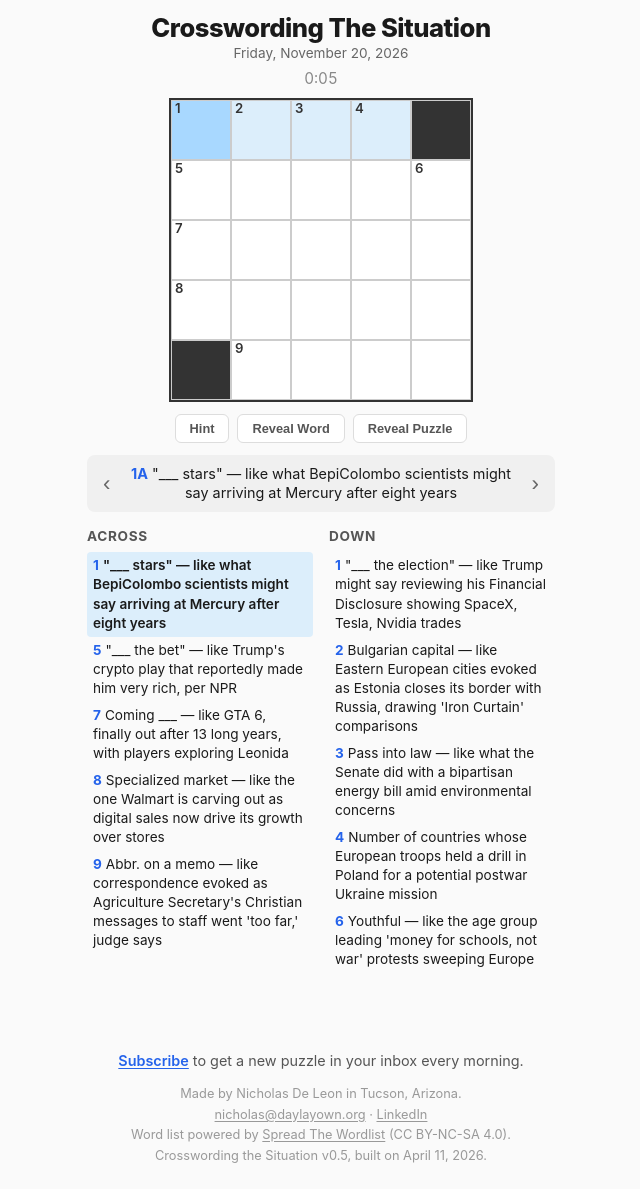
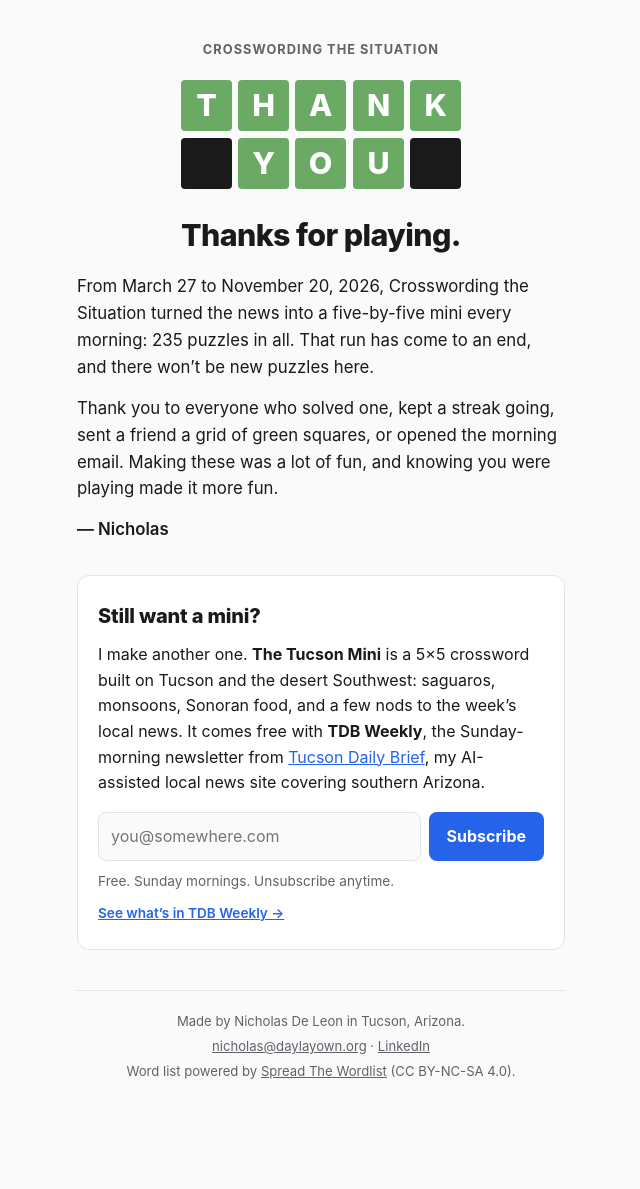
Before and after one commit to daylayown/crossword-puzzle, a plain HTML site: page index.html in a window 1280 px wide. Shown: the whole page, without its empty margins (319-959 px from the left). After the commit the page ends 1114 px from the top, so only its background shows below. Drawn offline with Linux system fonts and the light colour scheme.

Commit message:
Sunset Crosswording the Situation
Replace the puzzle player with a thank-you page that points readers to
The Tucson Mini in TDB Weekly, and remove the daily generation +
newsletter workflow (already disabled in GitHub Actions).

Co-Authored-By: Claude Opus 5.5 <noreply@anthropic.com>

```diff
--- a/index.html
+++ b/index.html
@@ -2,8 +2,9 @@
 <html lang="en">
 <head>
   <meta charset="UTF-8">
-  <meta name="viewport" content="width=device-width, initial-scale=1.0, user-scalable=no">
-  <title>Crosswording The Situation — Daily News Crossword</title>
+  <meta name="viewport" content="width=device-width, initial-scale=1.0">
+  <title>Crosswording The Situation — Thanks for playing</title>
+  <meta name="description" content="Crosswording the Situation has published its last daily news mini. Thank you for playing. For a new mini, try The Tucson Mini in TDB Weekly.">
   <!-- Google Analytics -->
   <script async src="https://www.googletagmanager.com/gtag/js?id=G-F5ZLZD433P"></script>
   <script>
@@ -12,96 +13,212 @@
     gtag('js', new Date());
     gtag('config', 'G-F5ZLZD433P');
   </script>
-  <link rel="stylesheet" href="style.css">
+  <style>
+    *, *::before, *::after { box-sizing: border-box; margin: 0; padding: 0; }
+
+    :root {
+      --bg: #fafafa;
+      --surface: #ffffff;
+      --text: #1a1a1a;
+      --muted: #5f6368;
+      --line: #e3e3e3;
+      --accent: #2563eb;
+      --accent-text: #ffffff;
+      --tile: #6aaa64;
+      --tile-text: #ffffff;
+      --block: #1a1a1a;
+    }
+    @media (prefers-color-scheme: dark) {
+      :root {
+        --bg: #121213;
+        --surface: #1c1c1e;
+        --text: #f2f2f2;
+        --muted: #a1a1a6;
+        --line: #333336;
+        --accent: #4d8bff;
+        --accent-text: #ffffff;
+        --tile: #538d4e;
+        --tile-text: #ffffff;
+        --block: #3a3a3c;
+      }
+    }
+
+    body {
+      font-family: -apple-system, BlinkMacSystemFont, "Segoe UI", Roboto, sans-serif;
+      background: var(--bg);
+      color: var(--text);
+      line-height: 1.6;
+      min-height: 100dvh;
+      display: flex;
+      justify-content: center;
+    }
+
+    main {
+      width: 100%;
+      max-width: 520px;
+      padding: 40px 16px 32px;
+    }
+
+    .wordmark {
+      text-align: center;
+      font-size: 0.8rem;
+      font-weight: 700;
+      letter-spacing: 0.08em;
+      text-transform: uppercase;
+      color: var(--muted);
+    }
+
+    /* Mini "grid": THANK / ■YOU■ */
+    .tiles {
+      display: grid;
+      grid-template-columns: repeat(5, 1fr);
+      gap: 6px;
+      width: min(280px, 100%);
+      margin: 20px auto 28px;
+    }
+    .tile {
+      aspect-ratio: 1;
+      display: grid;
+      place-items: center;
+      background: var(--tile);
+      color: var(--tile-text);
+      font-weight: 800;
+      font-size: clamp(1.3rem, 7vw, 1.9rem);
+      border-radius: 4px;
+      animation: flip 0.5s ease both;
+    }
+    .tile.block { background: var(--block); }
+    @keyframes flip {
+      from { transform: rotateX(90deg); opacity: 0; }
+      to   { transform: rotateX(0); opacity: 1; }
+    }
+    @media (prefers-reduced-motion: reduce) {
+      .tile { animation: none; }
+    }
+
+    h1 {
+      text-align: center;
+      font-size: 1.9rem;
+      font-weight: 800;
+      letter-spacing: -0.02em;
+      line-height: 1.2;
+      margin-bottom: 20px;
+    }
+
+    .letter p { margin-bottom: 14px; font-size: 1.05rem; }
+    .signoff { font-weight: 600; }
+
+    .card {
+      margin-top: 32px;
+      background: var(--surface);
+      border: 1px solid var(--line);
+      border-radius: 12px;
+      padding: 24px 20px;
+    }
+    .card h2 {
+      font-size: 1.25rem;
+      font-weight: 800;
+      letter-spacing: -0.01em;
+      margin-bottom: 10px;
+    }
+    .card p { margin-bottom: 16px; }
+
+    form {
+      display: flex;
+      gap: 8px;
+      flex-wrap: wrap;
+    }
+    input[type="email"] {
+      flex: 1 1 160px;
+      min-width: 0;
+      font: inherit;
+      padding: 11px 12px;
+      border: 1px solid var(--line);
+      border-radius: 8px;
+      background: var(--bg);
+      color: var(--text);
+    }
+    input[type="email"]:focus-visible,
+    button:focus-visible,
+    a:focus-visible {
+      outline: 2px solid var(--accent);
+      outline-offset: 2px;
+    }
+    button {
+      flex: 0 0 auto;
+      font: inherit;
+      font-weight: 700;
+      padding: 11px 18px;
+      border: 0;
+      border-radius: 8px;
+      background: var(--accent);
+      color: var(--accent-text);
+      cursor: pointer;
+    }
+    button:hover { filter: brightness(1.08); }
+
+    .fine {
+      font-size: 0.85rem;
+      color: var(--muted);
+      margin: 10px 0 0 !important;
+    }
+    .more { font-weight: 600; }
+
+    a { color: var(--accent); }
+
+    footer {
+      margin-top: 40px;
+      padding-top: 20px;
+      border-top: 1px solid var(--line);
+      text-align: center;
+      font-size: 0.82rem;
+      color: var(--muted);
+    }
+    footer p + p { margin-top: 4px; }
+    footer a { color: var(--muted); }
+  </style>
 </head>
 <body>
-  <div id="app">
-    <header>
-      <h1>Crosswording The Situation</h1>
-      <p class="date" id="puzzle-date"></p>
-    </header>
+  <main>
+    <p class="wordmark">Crosswording The Situation</p>
 
-    <div id="timer">0:00</div>
-
-    <div id="grid-container">
-      <input id="hidden-input" autocomplete="off" autocorrect="off" autocapitalize="characters" spellcheck="false" aria-hidden="true">
-      <div id="grid"></div>
+    <div class="tiles" aria-hidden="true">
+      <span class="tile" style="animation-delay:0s">T</span>
+      <span class="tile" style="animation-delay:.08s">H</span>
+      <span class="tile" style="animation-delay:.16s">A</span>
+      <span class="tile" style="animation-delay:.24s">N</span>
+      <span class="tile" style="animation-delay:.32s">K</span>
+      <span class="tile block" style="animation-delay:.40s"></span>
+      <span class="tile" style="animation-delay:.48s">Y</span>
+      <span class="tile" style="animation-delay:.56s">O</span>
+      <span class="tile" style="animation-delay:.64s">U</span>
+      <span class="tile block" style="animation-delay:.72s"></span>
     </div>
 
-    <div id="toolbar">
-      <button id="btn-hint" title="Reveal letter">Hint</button>
-      <button id="btn-reveal-word" title="Reveal current word">Reveal Word</button>
-      <button id="btn-reveal-puzzle" title="Reveal entire puzzle">Reveal Puzzle</button>
+    <h1>Thanks for playing.</h1>
+
+    <div class="letter">
+      <p>From March 27 to November 20, 2026, Crosswording the Situation turned the news into a five-by-five mini every morning: 235 puzzles in all. That run has come to an end, and there won’t be new puzzles here.</p>
+      <p>Thank you to everyone who solved one, kept a streak going, sent a friend a grid of green squares, or opened the morning email. Making these was a lot of fun, and knowing you were playing made it more fun.</p>
+      <p class="signoff">— Nicholas</p>
     </div>
 
-    <div id="clue-bar">
-      <button id="clue-prev" aria-label="Previous clue">&lsaquo;</button>
-      <span id="clue-text"></span>
-      <button id="clue-next" aria-label="Next clue">&rsaquo;</button>
-    </div>
+    <section class="card" aria-labelledby="mini-heading">
+      <h2 id="mini-heading">Still want a mini?</h2>
+      <p>I make another one. <strong>The Tucson Mini</strong> is a 5×5 crossword built on Tucson and the desert Southwest: saguaros, monsoons, Sonoran food, and a few nods to the week’s local news. It comes free with <strong>TDB Weekly</strong>, the Sunday-morning newsletter from <a href="https://tucsondailybrief.com/?utm_source=crosswordingthesituation" target="_blank" rel="noopener">Tucson Daily Brief</a>, my AI-assisted local news site covering southern Arizona.</p>
+      <form action="https://buttondown.email/api/emails/embed-subscribe/tucsondailybrief" method="post" target="_blank">
+        <input type="email" name="email" placeholder="you@somewhere.com" aria-label="Email address" required>
+        <button type="submit">Subscribe</button>
+      </form>
+      <p class="fine">Free. Sunday mornings. Unsubscribe anytime.</p>
+      <p class="fine"><a class="more" href="https://tucsondailybrief.com/newsletter.html?utm_source=crosswordingthesituation" target="_blank" rel="noopener">See what’s in TDB Weekly →</a></p>
+    </section>
 
-    <div id="clue-lists">
-      <div class="clue-section">
-        <h3>Across</h3>
-        <ol id="clues-across"></ol>
-      </div>
-      <div class="clue-section">
-        <h3>Down</h3>
-        <ol id="clues-down"></ol>
-      </div>
-    </div>
-
-    <div id="complete-overlay" class="hidden">
-      <div id="complete-modal">
-        <button id="close-modal" aria-label="Close">&times;</button>
-
-        <div id="complete-star">&#11088;</div>
-        <h2 id="complete-message">Brilliant Work!</h2>
-        <p class="complete-subtitle">You solved the puzzle.</p>
-
-        <div id="stats-card">
-          <div class="stats-header">
-            <div class="stats-date" id="stats-date"></div>
-          </div>
-          <div class="stats-row">
-            <span class="stats-label">Solved In</span>
-            <span class="stats-value" id="stats-time"></span>
-          </div>
-          <div class="stats-row" id="stats-trend-row">
-            <span class="stats-label">Trend</span>
-            <span class="stats-value" id="stats-trend"></span>
-          </div>
-          <div class="stats-row stats-row-last">
-            <span class="stats-label">Current Streak</span>
-            <span class="stats-value" id="stats-streak"></span>
-          </div>
-        </div>
-
-        <div id="share-grid"></div>
-
-        <div id="complete-buttons">
-          <button id="share-btn">Share</button>
-          <button id="done-btn">Done</button>
-        </div>
-        <p id="copied-msg" class="hidden">Copied to clipboard!</p>
-
-        <div id="modal-cta">
-          <p class="cta-line">Never miss a puzzle.</p>
-          <p class="cta-detail">Get a new one in your inbox every morning.</p>
-          <a href="https://buttondown.com/yesdeleon" target="_blank" rel="noopener" class="cta-btn">Sign up</a>
-        </div>
-      </div>
-    </div>
-
-    <footer id="site-footer">
-      <p class="footer-cta"><a href="https://buttondown.com/yesdeleon" target="_blank" rel="noopener">Subscribe</a> to get a new puzzle in your inbox every morning.</p>
+    <footer>
       <p>Made by Nicholas De Leon in Tucson, Arizona.</p>
       <p><a href="mailto:nicholas@daylayown.org">nicholas@daylayown.org</a> · <a href="https://www.linkedin.com/in/nicholas-de-leon-3b5b6a9/" target="_blank" rel="noopener">LinkedIn</a></p>
       <p>Word list powered by <a href="https://www.spreadthewordlist.com" target="_blank" rel="noopener">Spread The Wordlist</a> (CC BY-NC-SA 4.0).</p>
-      <p>Crosswording the Situation v0.5, built on April 11, 2026.</p>
     </footer>
-  </div>
-
-  <script src="crossword.js"></script>
+  </main>
 </body>
 </html>
```
Also changed, not shown: 2 other files.
